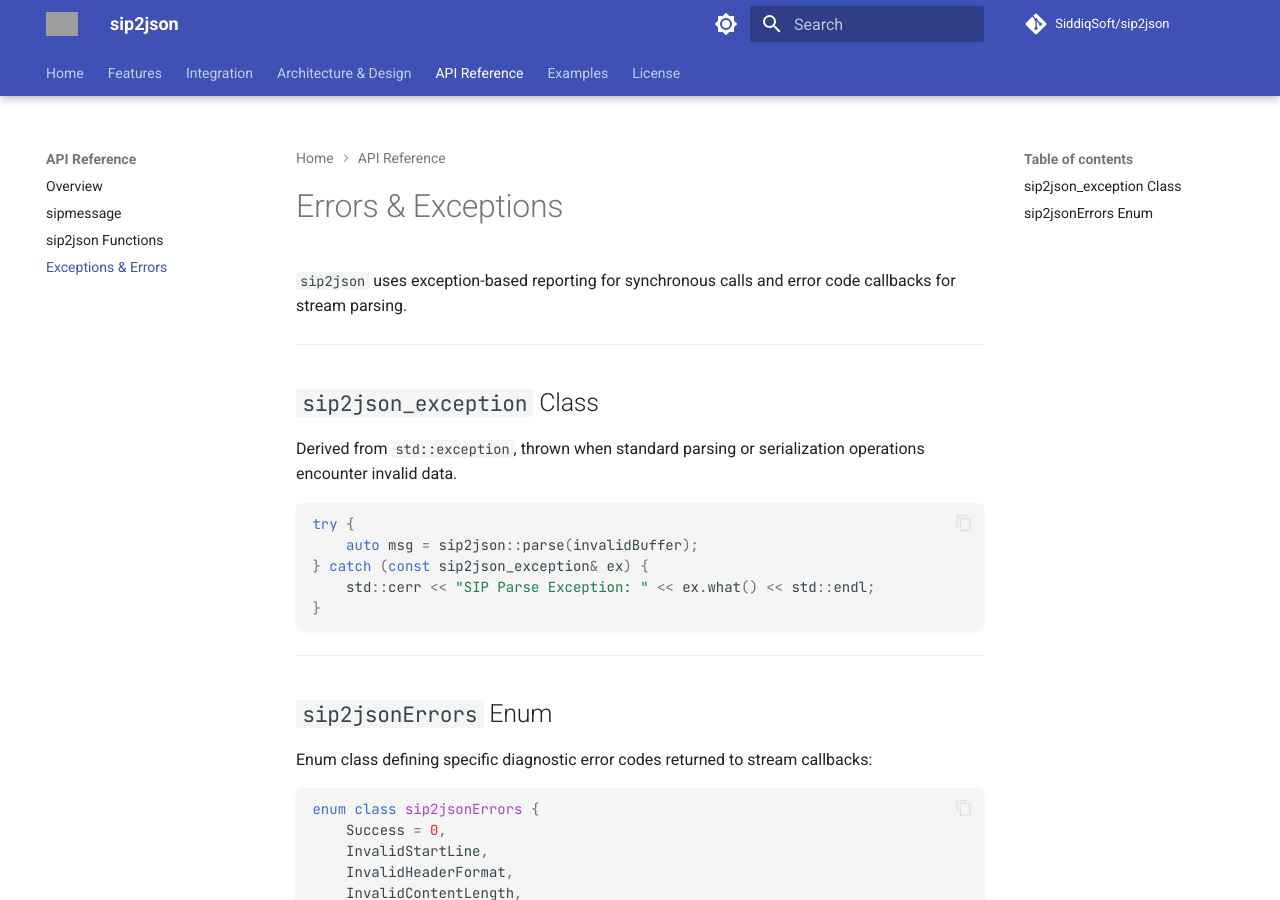
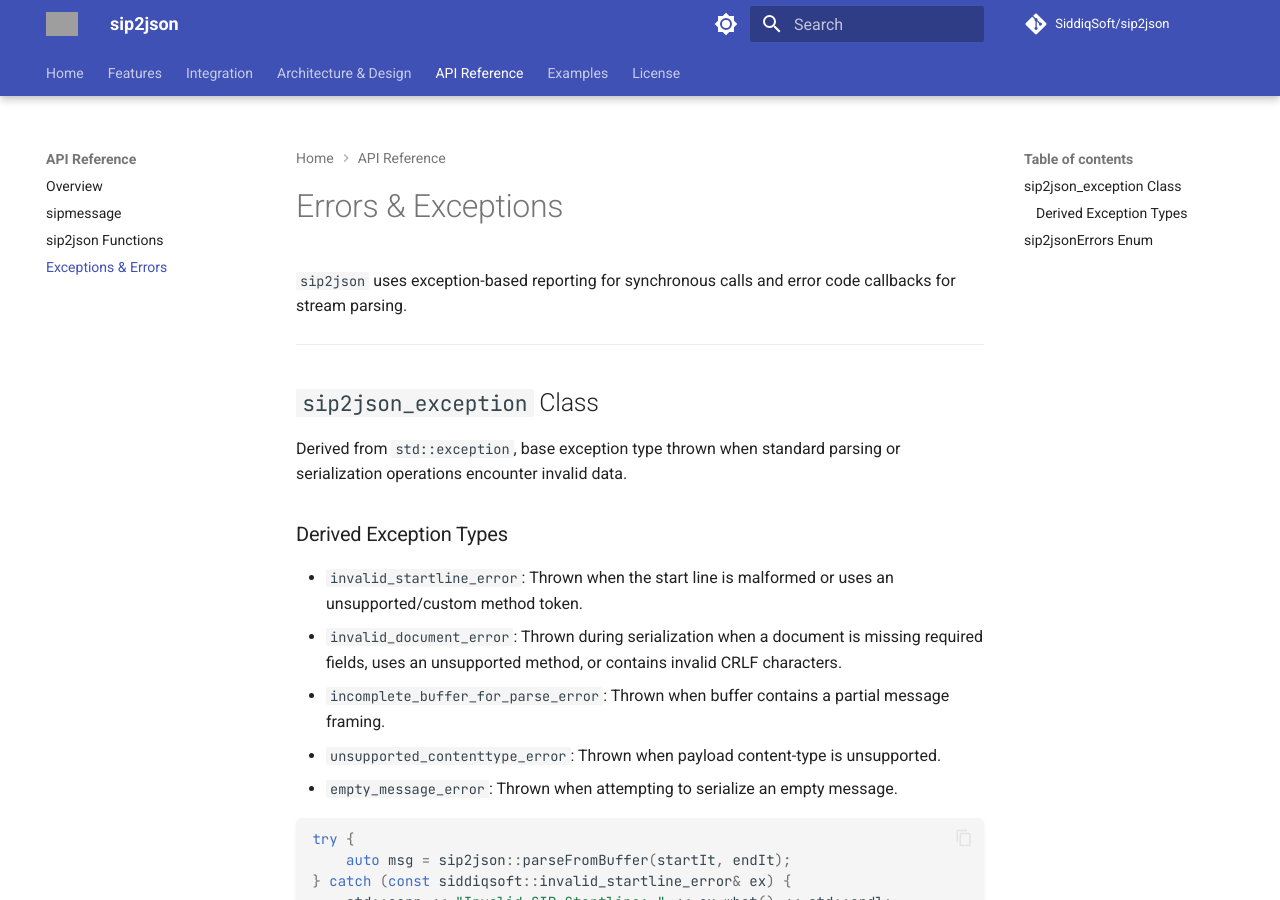
Before and after one commit to SiddiqSoft/sip2json, an MkDocs documentation site: the page built from docs/api/errors.md, in a window 1280 px wide and 900 px high. Built offline with MkDocs 1.6.1 and Material for MkDocs 9.7.7, drawn with Linux system fonts in a browser that asks for light colours; comment, search, counter and statistics services are not loaded; some of the changed text lies outside the part shown; grey boxes are pictures that could not be loaded.

Commit message:
docs: Updated the docs to reflect changes after refactoring

````diff
--- a/docs/api/errors.md
+++ b/docs/api/errors.md
@@ -6,12 +6,22 @@
 
 ## `sip2json_exception` Class
 
-Derived from `std::exception`, thrown when standard parsing or serialization operations encounter invalid data.
+Derived from `std::exception`, base exception type thrown when standard parsing or serialization operations encounter invalid data.
+
+### Derived Exception Types
+
+* `invalid_startline_error`: Thrown when the start line is malformed or uses an unsupported/custom method token.
+* `invalid_document_error`: Thrown during serialization when a document is missing required fields, uses an unsupported method, or contains invalid CRLF characters.
+* `incomplete_buffer_for_parse_error`: Thrown when buffer contains a partial message framing.
+* `unsupported_contenttype_error`: Thrown when payload content-type is unsupported.
+* `empty_message_error`: Thrown when attempting to serialize an empty message.
 
 ```cpp
 try {
-    auto msg = sip2json::parse(invalidBuffer);
-} catch (const sip2json_exception& ex) {
+    auto msg = sip2json::parseFromBuffer(startIt, endIt);
+} catch (const siddiqsoft::invalid_startline_error& ex) {
+    std::cerr << "Invalid SIP Startline: " << ex.what() << std::endl;
+} catch (const siddiqsoft::sip2json_exception& ex) {
     std::cerr << "SIP Parse Exception: " << ex.what() << std::endl;
 }
 ```
````
Also changed, not shown: docs/api/sip2json.md (+4 -2 lines), docs/api/sipmessage.md (+2 -2 lines).
